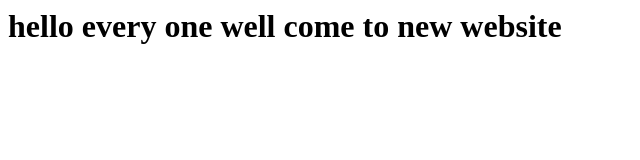
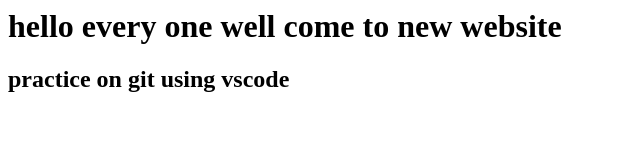
Before and after one commit to chandrasekhar1712/localrepo, a plain HTML site: page index.html in a window 1280 px wide. Shown: the whole page, without its empty margins (0-640 px from the left). Drawn offline with Linux system fonts and the light colour scheme.

Commit message:
added new line

```diff
--- a/index.html
+++ b/index.html
@@ -3,5 +3,6 @@
 </head>
 <body>
 <h1>hello every one well come to new website</h1>
+<h2>practice on git using vscode<h2>
 </body>
 </html>
```
